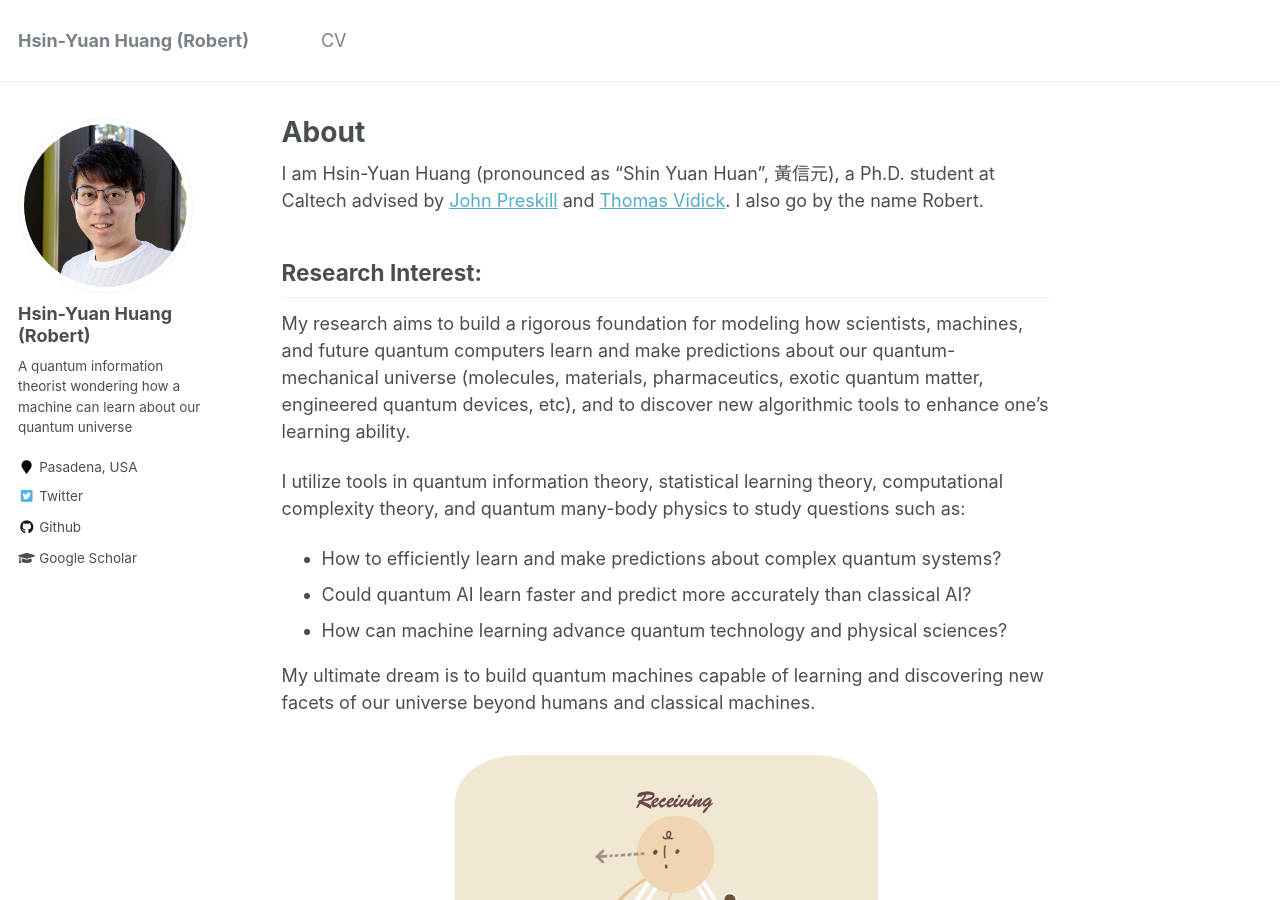
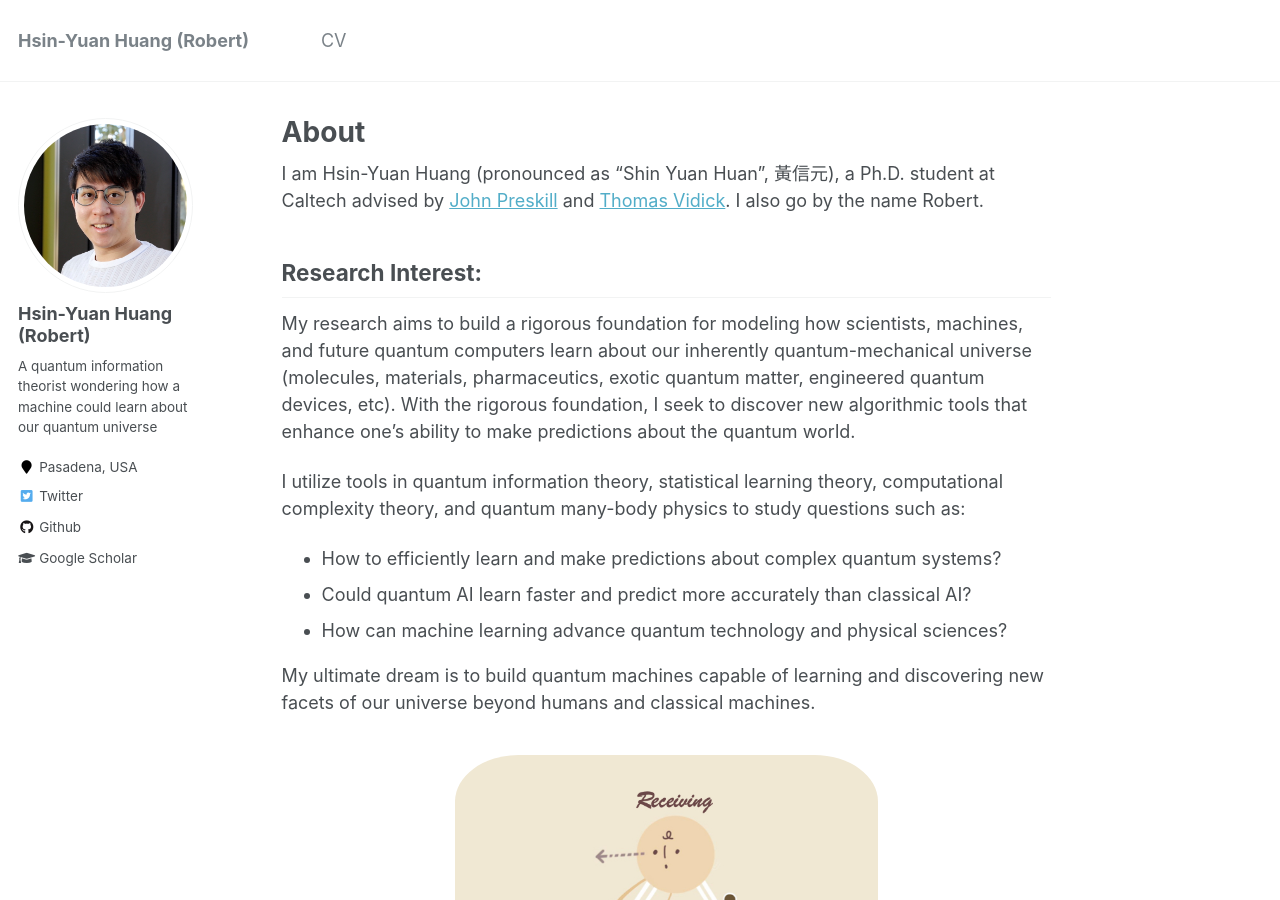
Before and after one commit to hsinyuan-huang/hsinyuan-huang.github.io, a Jekyll site: the page built from _pages/about.md, in a window 1280 px wide and 900 px high. Built offline with Jekyll 4.4.1, drawn with Linux system fonts in a browser that asks for light colours; emoji names are drawn with the system emoji font; formulas are drawn with MathJax 3.

Commit message:
Update text

```diff
--- a/_config.yml
+++ b/_config.yml
@@ -82,7 +82,7 @@ analytics:
 author:
   name             : "Hsin-Yuan Huang (Robert)"
   avatar           : "me-3.jpg"
-  bio              : "A quantum information theorist wondering how a machine can learn about our quantum universe"
+  bio              : "A quantum information theorist wondering how a machine could learn about our quantum universe"
   location         : "Pasadena, USA"
   employer         :
   pubmed           : #"https://www.ncbi.nlm.nih.gov/pubmed/?term=john+snow"
--- a/_pages/about.md
+++ b/_pages/about.md
@@ -12,7 +12,8 @@ I am Hsin-Yuan Huang (pronounced as "Shin Yuan Huan", 黃信元), a Ph.D. studen
 
 ## Research Interest:
 
-My research aims to build a rigorous foundation for modeling how scientists, machines, and future quantum computers learn and make predictions about our quantum-mechanical universe (molecules, materials, pharmaceutics, exotic quantum matter, engineered quantum devices, etc), and to discover new algorithmic tools to enhance one's learning ability.
+My research aims to build a rigorous foundation for modeling how scientists, machines, and future quantum computers learn about our inherently quantum-mechanical universe (molecules, materials, pharmaceutics, exotic quantum matter, engineered quantum devices, etc).
+With the rigorous foundation, I seek to discover new algorithmic tools that enhance one's ability to make predictions about the quantum world.
 
 I utilize tools in quantum information theory, statistical learning theory, computational complexity theory, and quantum many-body physics to study questions such as:
 * How to efficiently learn and make predictions about complex quantum systems?
```
